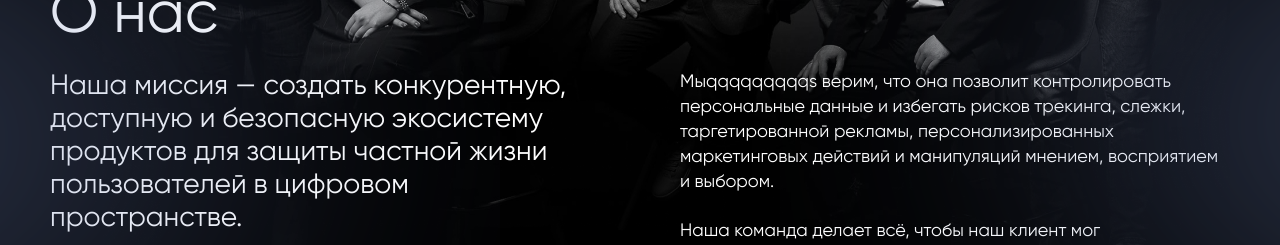
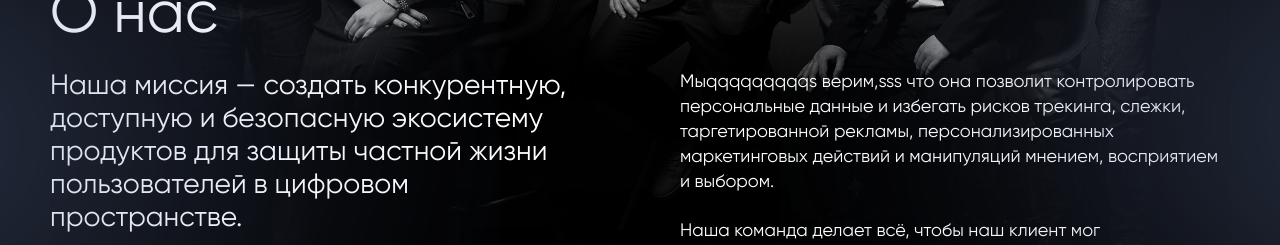
Before and after one commit to dTroshin11/cosmos2, a React (Create React App) app: page /about in a window 1280 px wide. Shown: the part 531-776 px from the top of the page. Built offline with nearby package versions, Linux system fonts and the light colour scheme.

Commit message:
test deploy

```diff
--- a/src/pages/About/About.jsx
+++ b/src/pages/About/About.jsx
@@ -53,7 +53,7 @@ const About = () => {
                             Наша миссия — создать конкурентную, доступную и&nbsp;безопасную экосистему продуктов для&nbsp;защиты частной жизни пользователей в&nbsp;цифровом пространстве.
                         </div>
                         <div className={Styles.Description}>
-                            <div>Мыqqqqqqqqqs верим, что она позволит контролировать персональные данные и&nbsp;избегать рисков трекинга, слежки, таргетированной рекламы, персонализированных маркетинговых действий и&nbsp;манипуляций мнением, восприятием и&nbsp;выбором.</div>
+                            <div>Мыqqqqqqqqqs верим,sss что она позволит контролировать персональные данные и&nbsp;избегать рисков трекинга, слежки, таргетированной рекламы, персонализированных маркетинговых действий и&nbsp;манипуляций мнением, восприятием и&nbsp;выбором.</div>
                             <div>Наша команда делает всё, чтобы наш клиент мог не&nbsp;беспокоиться о&nbsp;своей безопасности и&nbsp;приватности.</div>
                         </div>
                     </div>
```
